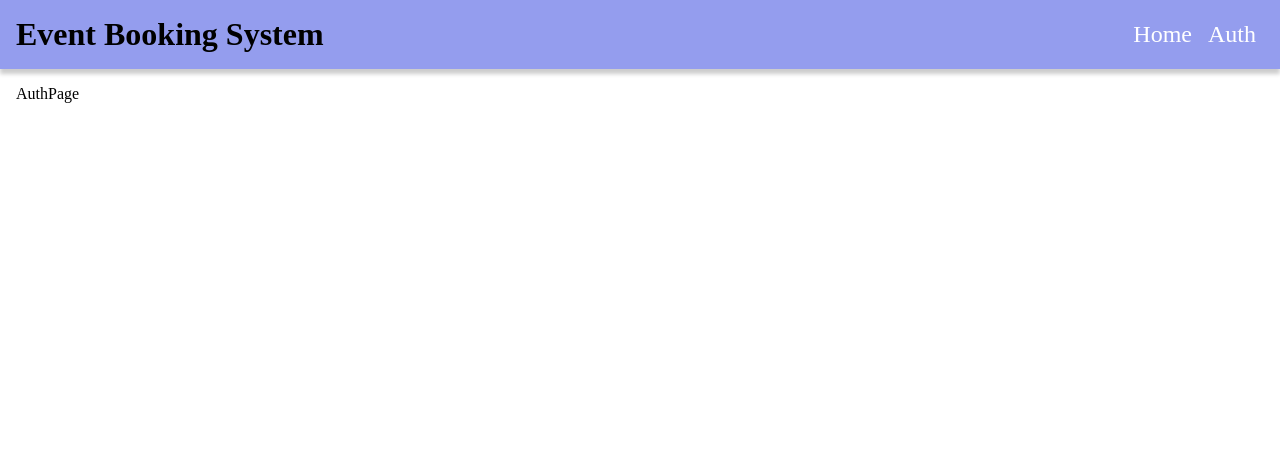
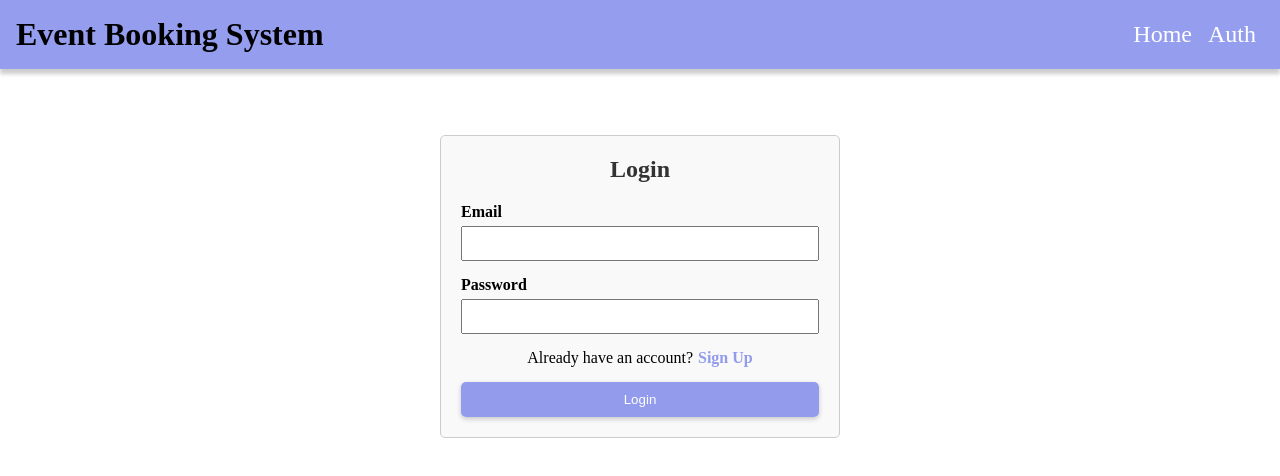
Before and after one commit to ashikahmedfahim/event-booking-system, a React (Create React App) app in the folder frontend/: page /auth in a window 1280 px wide. Shown: the top 476 px of the page. Built offline with nearby package versions, Linux system fonts and the light colour scheme.

Commit message:
feat: add authentication page with login and signup functionality, including styles

```diff
--- /dev/null
+++ b/frontend/src/pages/Auth.css
@@ -0,0 +1,55 @@
+.auth-form {
+    max-width: 400px;
+    margin: 50px auto;
+    padding: 20px;
+    border: 1px solid #ccc;
+    border-radius: 5px;
+    background-color: #f9f9f9;
+}
+
+.auth-form-title {
+    text-align: center;
+    margin-bottom: 20px;
+    font-size: 24px;
+    color: #333;
+}
+
+.auth-form-control {
+    margin-bottom: 15px;
+}
+
+.auth-form-control label {
+    display: block;
+    margin-bottom: 5px;
+    font-weight: bold;
+}
+
+.auth-form-control input {
+    width: 100%;
+    padding: 8px;
+    box-sizing: border-box;
+}
+
+.auth-form-text {
+    text-align: center;
+    margin: 15px;
+
+}
+
+.auth-form-switch-button {
+    padding-left: 5px;
+    color: #6370e6af;
+    cursor: pointer;
+    font-weight: bold;
+}
+
+.auth-form-button {
+    width: 100%;
+    padding: 10px;
+    background-color: #6370e6af;
+    color: white;
+    border: none;
+    border-radius: 5px;
+    cursor: pointer;
+    box-shadow: 0 2px 5px 0 rgba(0, 0, 0, .2);
+}
--- a/frontend/src/pages/Auth.js
+++ b/frontend/src/pages/Auth.js
@@ -1,8 +1,130 @@
 import React from 'react'
+import './Auth.css'
 
 const AuthPage = () => {
+  const [isLogin, setIsLogin] = React.useState(true);
+  const emailRef = React.useRef();
+  const passwordRef = React.useRef();
+  const confirmPasswordRef = React.useRef();
+
+  const loginHandler = async (event) => {
+    const email = emailRef.current.value;
+    const password = passwordRef.current.value;
+
+    if (email.trim().length === 0 || password.trim().length === 0) {
+      return;
+    }
+
+    const requestBody = {
+      query: `
+        query Login($email: String!, $password: String!) {
+          login(email: $email, password: $password) {
+            userId
+            token
+            tokenExpiration
+          }
+        }
+      `,
+      variables: {
+        email,
+        password
+      }
+    };
+
+    const response = await fetch('http://localhost:4000/graphql', {
+      method: 'POST',
+      headers: {
+        'Content-Type': 'application/json'
+      },
+      body: JSON.stringify(requestBody)
+    });
+    const data = await response.json();
+    console.log(data);
+  }
+
+  const signupHandler = async (event) => {
+    const email = emailRef.current.value;
+    const password = passwordRef.current.value;
+    const confirmPassword = confirmPasswordRef.current.value;
+
+    if (email.trim().length === 0 || password.trim().length === 0 || confirmPassword.trim().length === 0) {
+      return;
+    }
+
+    if (password !== confirmPassword) {
+      return;
+    }
+
+    const requestBody = {
+      query: `
+        mutation CreateUser($email: String!, $password: String!) {
+          createUser(userInput: {email: $email, password: $password}) {
+            _id
+            email
+          }
+        }
+      `,
+      variables: {
+        email,
+        password
+      }
+    };
+
+    const response = await fetch('http://localhost:4000/graphql', {
+      method: 'POST',
+      headers: {
+        'Content-Type': 'application/json'
+      },
+      body: JSON.stringify(requestBody)
+    });
+    const data = await response.json();
+    console.log(data);
+  }
+
+
+  const submitHandler = async (event) => {
+    event.preventDefault();
+    if (isLogin) {
+      await loginHandler(event);
+    } else {
+      await signupHandler(event);
+    }
+  }
+
+
   return (
-    <div>AuthPage</div>
+    <div>
+      <form className='auth-form' onSubmit={submitHandler}>
+        <h1 className='auth-form-title'>{isLogin ? 'Login' : 'Sign Up'}</h1>
+        <div className='auth-form-control'>
+          <label htmlFor='email'>Email</label>
+          <input type='email' id='email' ref={emailRef} />
+        </div>
+        <div className='auth-form-control'>
+          <label htmlFor='password'>Password</label>
+          <input type='password' id='password' ref={passwordRef} />
+        </div>
+        {
+          isLogin ?
+            (<p className='auth-form-text'>Already have an account?
+              <span type='button' className='auth-form-switch-button' onClick={() => setIsLogin((prev) => !prev)}>Sign Up</span>
+            </p>)
+            : (
+              <div>
+                <div className='auth-form-control'>
+                  <label htmlFor='confirmPassword'>Confirm Password</label>
+                  <input type='password' id='confirmPassword' ref={confirmPasswordRef} />
+                </div>
+                <p className='auth-form-text'>Don't have an account?
+                  <span type='button' className='auth-form-switch-button' onClick={() => setIsLogin((prev) => !prev)}>Login</span>
+                </p>
+              </div>
+            )
+
+        }
+        <button type='submit' className='auth-form-button'>{isLogin ? 'Login' : 'Sign Up'}</button>
+      </form>
+    </div>
   )
 }
 
--- a/package.json
+++ b/package.json
@@ -13,6 +13,7 @@
   "dependencies": {
     "bcrypt": "^6.0.0",
     "body-parser": "^2.2.2",
+    "cors": "^2.8.6",
     "dotenv": "^17.3.1",
     "express": "^5.2.1",
     "graphql": "^15.10.1",
```
Also changed, not shown: 1 other file (tests, documents, lock files or other folders).
